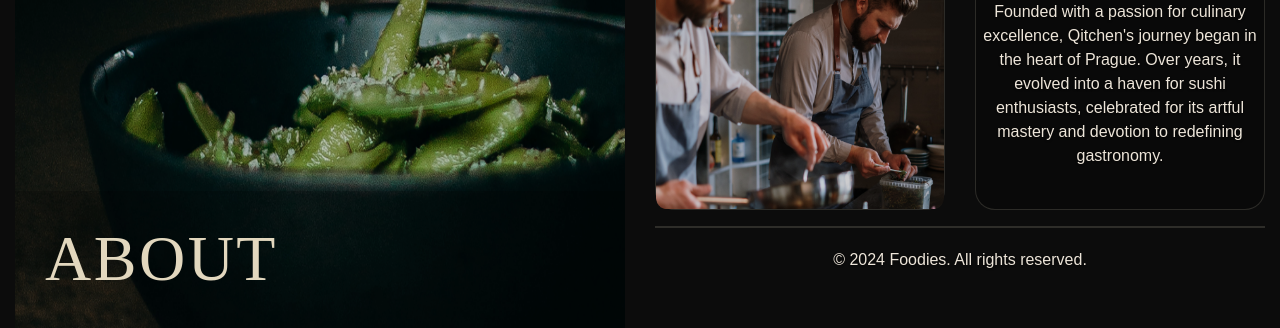
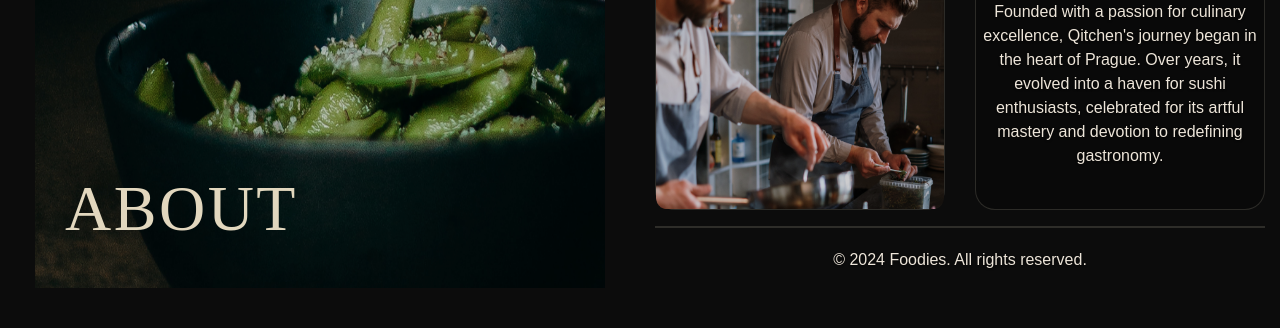
Before and after one commit to enistaylandurmaz/web_homework, a plain HTML site: page about.html in a window 1280 px wide. Shown: the part 621-949 px from the top of the page. Drawn offline with nearby package versions, Linux system fonts and the light colour scheme; a web font is replaced by a local one.

```diff
--- a/styles/about.css
+++ b/styles/about.css
@@ -19,7 +19,7 @@
   position: relative;
   width: 100%;
   height: 100%;
-  margin-top: 20px;
+  padding: 20px;
 }
 
 .image-container img {
@@ -30,11 +30,11 @@
 
 .overlay {
   position: absolute;
-  bottom: 0;
-  left: 0;
+  bottom: 30px;
+  left: 20px;
   width: 100%;
   padding: 30px;
-  background: rgba(0, 0, 0, 0.2);
+
 }
 
 .overlay-text {
@@ -45,6 +45,7 @@
   letter-spacing: 2.5px;
   color: #E2D7BE;
   text-align: left;
+  white-space: nowrap;
 }
 
 .box {
```
